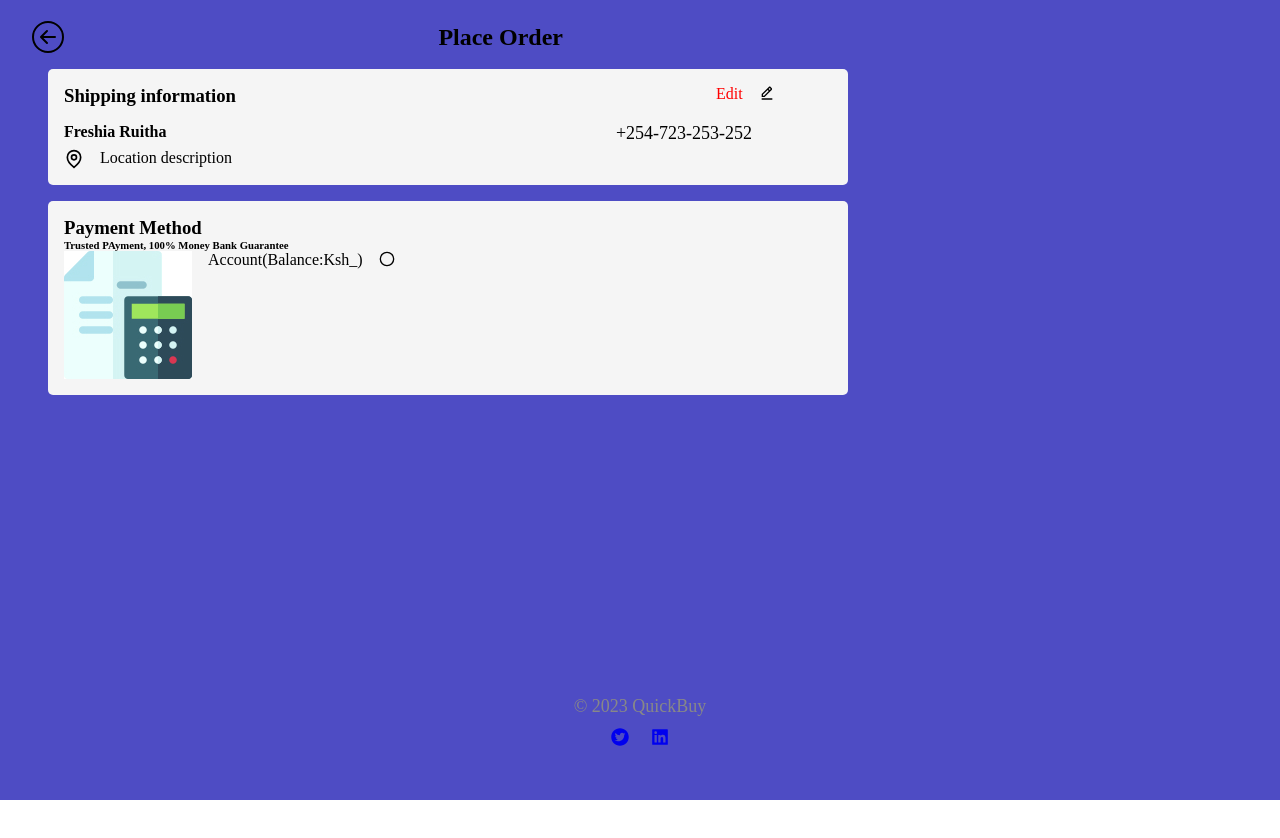
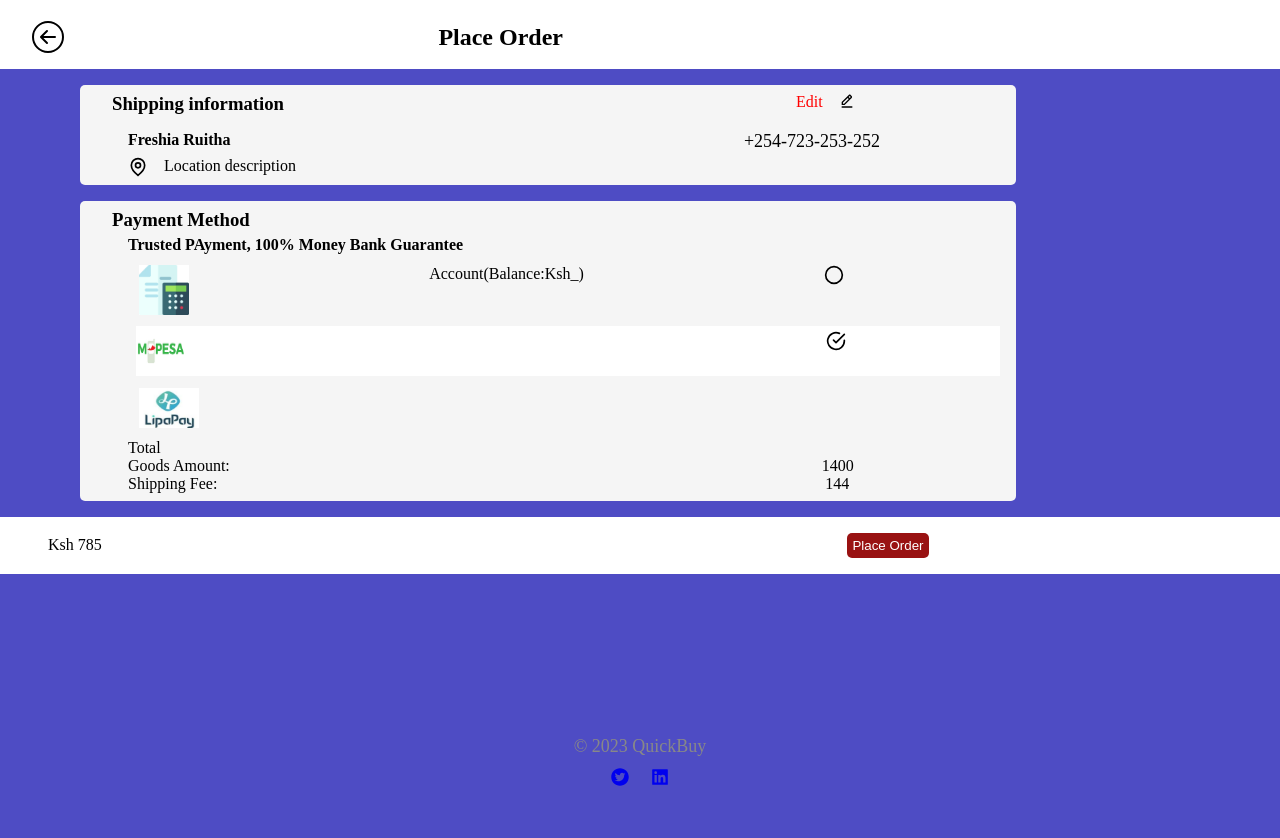
Before and after one commit to Freshia-Njoki/E-commerce-Client, a React (Vite) app: page /placeorder in a window 1280 px wide. Before the commit the page ends 800 px from the top, so only its background shows below. Built offline with nearby package versions, Linux system fonts and the light colour scheme.

Commit message:
place order page

```diff
--- a/src/components/placeorder/PlaceOrder.jsx
+++ b/src/components/placeorder/PlaceOrder.jsx
@@ -1,9 +1,10 @@
 import { BsArrowLeftCircle } from 'react-icons/bs'
 import { BiEditAlt } from 'react-icons/bi'
+import { FiCheckCircle } from 'react-icons/fi'
 import { GrLocation } from 'react-icons/gr'
 import img29 from '../../assets/image 29.jpg'
-// import img 30 from '../../assets/image 30.jpg'
-// import img 31 from '../../assets/image 31.jpg'
+import img31 from '../../assets/image 31.jpg'
+import img32 from '../../assets/image 32.jpg'
 import { FiCircle } from 'react-icons/fi'
 import './placeorder.css'
 
@@ -27,7 +28,7 @@ function PlaceOrder() {
                     <div className="flex">
 
 
-                        <div>
+                        <div style={{ paddingLeft: "1rem" }}>
                             <h4>Freshia Ruitha</h4>
                             <div className='info'>
                                 <GrLocation style={{ width: '20px', height: '20px' }} />
@@ -45,14 +46,51 @@ function PlaceOrder() {
             </div>
 
             <div className="payment">
-                <h3>Payment Method</h3>
-                <h6>Trusted PAyment, 100% Money Bank Guarantee</h6>
-                <div className="payment-card">
-                    <img src={img29} alt="" />
-                    <p>Account(Balance:Ksh_)</p>
-                    <FiCircle />
+                <h3 >Payment Method</h3>
 
+                <div style={{ paddingLeft: "1rem" }}>
+                    <h4 style={{ paddingTop: '5px' }}>Trusted PAyment, 100% Money Bank Guarantee</h4>
+                    <div className="payment-card">
+                        <img src={img29} alt="" style={{ width: '50px', height: '50px' }} />
+                        <p>Account(Balance:Ksh_)</p>
+                        <FiCircle style={{ width: '20px', height: '20px' }} />
+
+                    </div>
+
+                    <div className="payment-card2">
+                        <img src={img31} alt="" style={{ width: '50px', height: '50px' }} />
+                        <FiCheckCircle style={{ width: '20px', height: '20px', marginTop: "5px" }} />
+
+                    </div>
+
+                    <div className="payment-card">
+                        <img src={img32} alt="" style={{ width: '60px', height: '40px' }} />
+                    </div>
+                    <div >
+                        <p>Total</p>
+                        <div style={{ display: 'flex', gap: '37rem', padding: '5px, 0px' }}>
+                            <p>Goods Amount:</p>
+                            <p>1400</p>
+                        </div>
+                        <div style={{ display: 'flex', gap: '38rem' }}>
+                            <p>Shipping Fee:</p>
+                            <p>144</p>
+                        </div>
+                    </div>
                 </div>
+
+            </div>
+            <div className='payment-footer'>
+                <div style={{ display: "flex", gap: "2rem" }}>
+
+                    <p>Ksh 785</p>
+                </div>
+                <div style={{ display: "flex", flexDirection: "row", alignItems: "center", gap: "1rem" }}>
+
+                    <button className='btn2' >Place Order</button>
+                </div>
+
+
             </div>
         </div>
     )
--- a/src/components/placeorder/placeorder.css
+++ b/src/components/placeorder/placeorder.css
@@ -1,12 +1,13 @@
 .bg {
   background-color: #4e4cc4;
-  height: 85vh;
+  height: 90vh;
 }
 .p-nav {
   padding-left: 2rem;
   height: 8vh;
-  /* background-color: white; */
+  background-color: white;
   display: flex;
+  margin-bottom: 1rem;
   padding-top: 5px;
   align-items: center;
 }
@@ -17,9 +18,10 @@
 }
 .shipping-info {
   background-color: whitesmoke;
-  width: 60%;
-  padding: 1rem;
-  margin-left: 3rem;
+  width: 70%;
+  padding: 0.5rem;
+  padding-left: 2rem;
+  margin-left: 5rem;
   border-radius: 5px;
 }
 .flex {
@@ -35,19 +37,38 @@
 }
 .edit {
   display: flex;
-  margin-left: 5rem;
+  margin-left: 7rem;
   flex-direction: row;
 }
 
 .payment {
   background-color: whitesmoke;
-  width: 60%;
-  padding: 1rem;
+  width: 70%;
+  padding: 0.5rem;
+  padding-left: 2rem;
   margin-top: 1rem;
-  margin-left: 3rem;
+  margin-left: 5rem;
+  margin-bottom: 1rem;
   border-radius: 5px;
 }
 .payment-card {
   display: flex;
-  gap: 1rem;
+  gap: 15rem;
+  margin: 0.7rem;
 }
+.payment-card2 {
+  display: flex;
+  background-color: white;
+  gap: 40rem;
+  margin: 0.5rem;
+}
+
+.payment-footer {
+  display: flex;
+  padding: 1rem;
+  margin-bottom: 5px;
+  background-color: white;
+  align-items: center;
+  gap: 60%;
+  padding-left: 3rem;
+}
--- a/src/pages/cart/cart.css
+++ b/src/pages/cart/cart.css
@@ -27,7 +27,7 @@
 
 .cart-page {
   background-color: #4e4cc4;
-  height: 78vh;
+  height: 83vh;
 }
 
 .tag {
@@ -57,17 +57,15 @@
 }
 .btn2 {
   margin-left: 1rem;
-  padding: 7px;
+  padding: 5px;
   background-color: #991212;
   border: none;
+  color: white;
   border-radius: 5px;
 }
 
 .cart-footer {
   display: flex;
   padding: 0.5rem;
-  margin: 0px;
-  margin-bottom: 0px;
-
   gap: 60%;
 }
```
